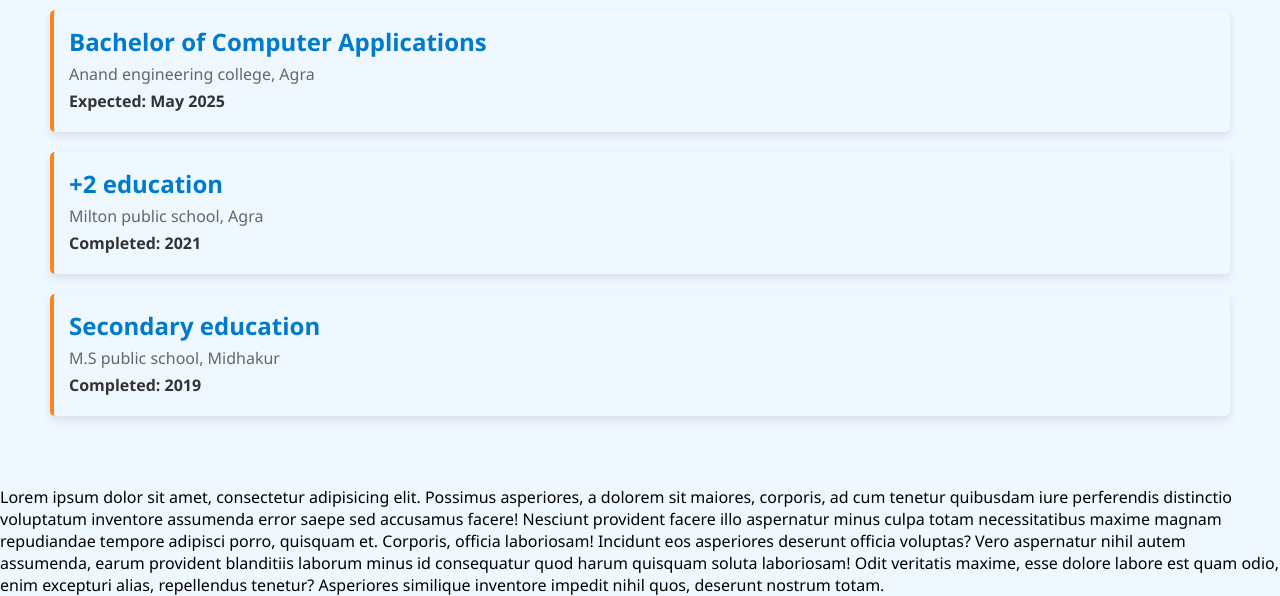
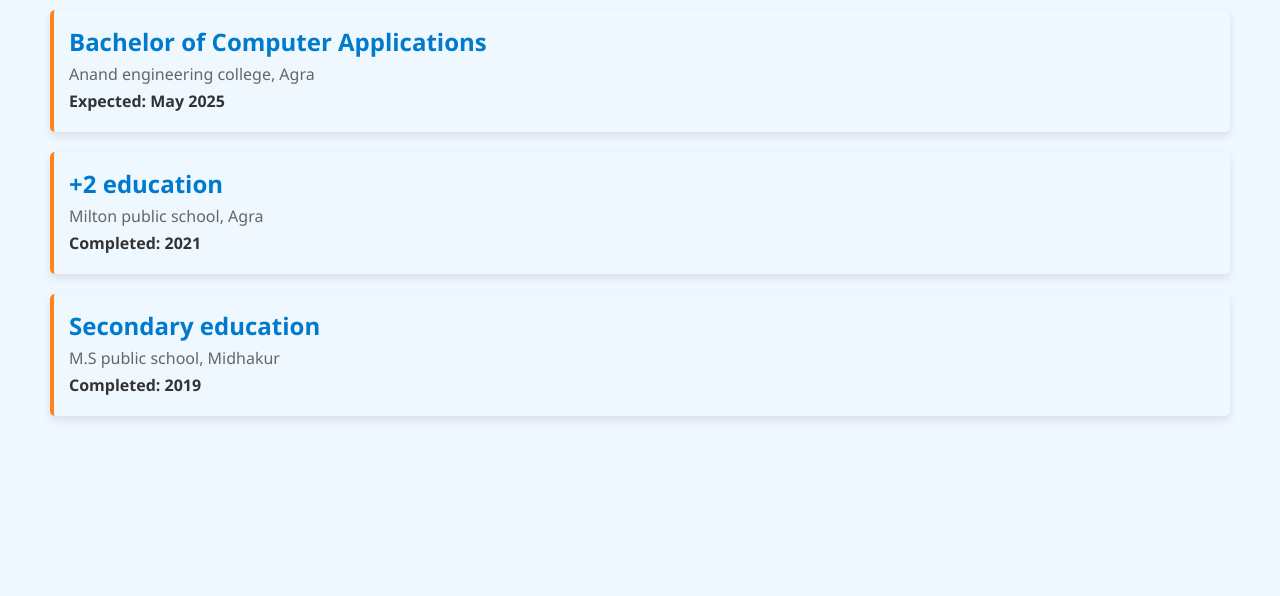
Before and after one commit to reallyabhishek/Portfolio, a plain HTML site: page index.html in a window 1280 px wide. Shown: the part 506-1102 px from the top of the page. After the commit the page ends 992 px from the top, so only its background shows below. Drawn offline with Linux system fonts and the light colour scheme.

Commit message:
index file

```diff
--- a/index.html
+++ b/index.html
@@ -52,6 +52,5 @@
             <p>Completed: 2019</p>
         </div>
     </div>
-    <p class="me">Lorem ipsum dolor sit amet, consectetur adipisicing elit. Possimus asperiores, a dolorem sit maiores, corporis, ad cum tenetur quibusdam iure perferendis distinctio voluptatum inventore assumenda error saepe sed accusamus facere! Nesciunt provident facere illo aspernatur minus culpa totam necessitatibus maxime magnam repudiandae tempore adipisci porro, quisquam et. Corporis, officia laboriosam! Incidunt eos asperiores deserunt officia voluptas? Vero aspernatur nihil autem assumenda, earum provident blanditiis laborum minus id consequatur quod harum quisquam soluta laboriosam! Odit veritatis maxime, esse dolore labore est quam odio, enim excepturi alias, repellendus tenetur? Asperiores similique inventore impedit nihil quos, deserunt nostrum totam.</p>
 </body>
 </html>
```
